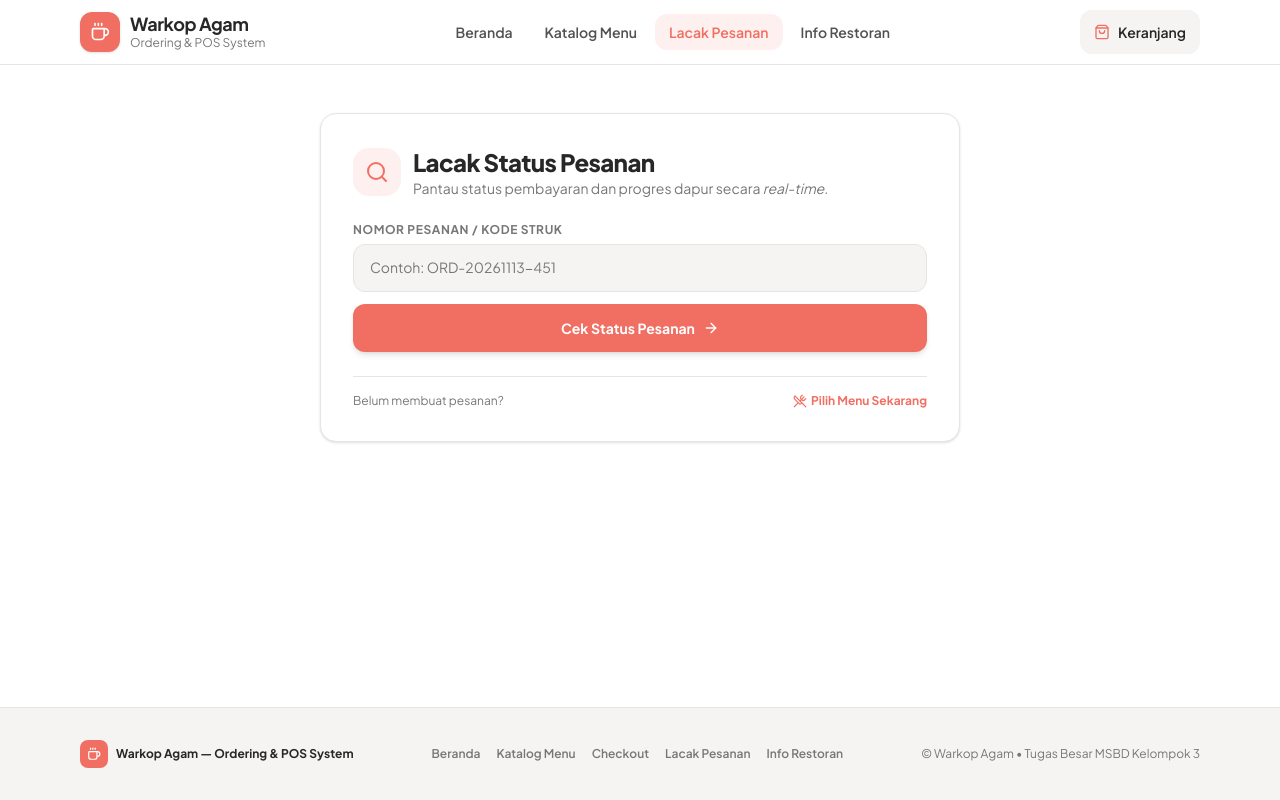
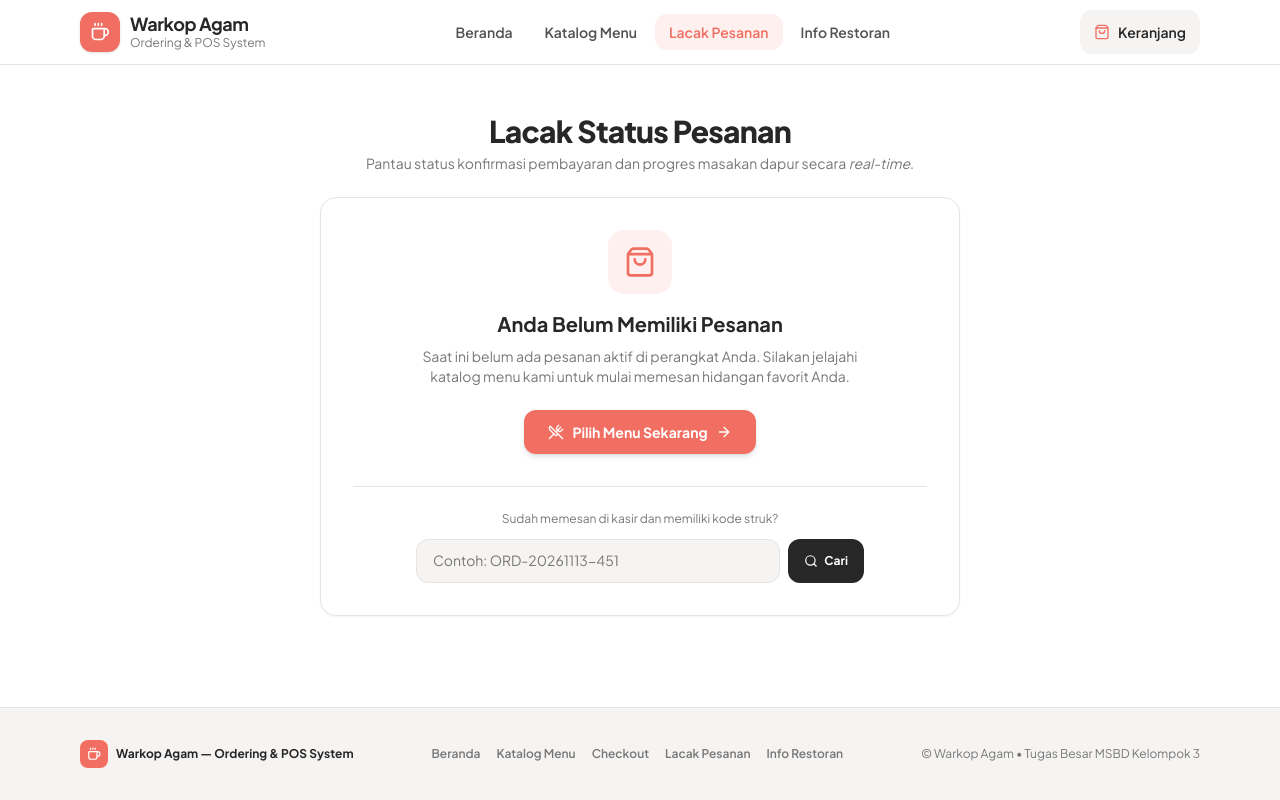
Before and after one commit to acumalaka-tzy/TUBES-MSBD-KELOMPOK-3, a Next.js app: page /lacak in a window 1280 px wide. Built offline with nearby package versions, Linux system fonts and the light colour scheme.

Commit message:
feat(lacak): perbarui UI lacak pesanan dengan state belum memiliki pesanan dan riwayat dinamis

```diff
--- a/src/app/lacak/page.tsx
+++ b/src/app/lacak/page.tsx
@@ -3,8 +3,21 @@
 import Link from "next/link";
 import { useEffect, useState } from "react";
 import { useRouter } from "next/navigation";
-import { ArrowRight, Clock, ReceiptText, Search, UtensilsCrossed } from "lucide-react";
-import { getRecentOrders, type RecentOrderSummary } from "@/lib/active-table";
+import {
+  ArrowRight,
+  Clock,
+  ReceiptText,
+  Search,
+  UtensilsCrossed,
+  ShoppingBag,
+  Trash2,
+  ChevronDown,
+} from "lucide-react";
+import {
+  getRecentOrders,
+  clearRecentOrders,
+  type RecentOrderSummary,
+} from "@/lib/active-table";
 import { formatRupiah } from "@/lib/utils";
 
 export default function LacakPage() {
@@ -12,81 +25,121 @@ export default function LacakPage() {
   const [orderNumber, setOrderNumber] = useState("");
   const [error, setError] = useState<string | null>(null);
   const [recentOrders, setRecentOrders] = useState<RecentOrderSummary[]>([]);
+  const [showSearchForm, setShowSearchForm] = useState(false);
+  const [mounted, setMounted] = useState(false);
 
   useEffect(() => {
-    queueMicrotask(() => {
+    setMounted(true);
     setRecentOrders(getRecentOrders());
-    });
   }, []);
 
   function submit(e: React.FormEvent) {
     e.preventDefault();
     const value = orderNumber.trim().toUpperCase();
     if (!/^ORD-\d{8}-\d{3,}$/.test(value)) {
-      setError("Format nomor pesanan tidak valid. Contoh: ORD-20261113-123");
+      setError("Format nomor pesanan tidak valid. Contoh: ORD-20261113-451");
       return;
     }
     setError(null);
     router.push(`/orders/${encodeURIComponent(value)}`);
   }
 
+  function handleClearHistory() {
+    clearRecentOrders();
+    setRecentOrders([]);
+  }
+
   return (
     <div className="mx-auto w-full max-w-2xl px-4 py-12">
-      <div className="rounded-2xl border border-border bg-white p-6 shadow-sm sm:p-8">
-        <div className="flex items-center gap-3">
-          <span className="flex h-12 w-12 items-center justify-center rounded-2xl bg-primary/10 text-primary">
-            <Search className="h-6 w-6" aria-hidden />
-          </span>
-          <div>
-            <h1 className="text-xl font-extrabold tracking-tight text-foreground sm:text-2xl">
+      {/* Header Halaman */}
+      <div className="mb-6 text-center">
+        <h1 className="text-2xl font-black tracking-tight text-foreground sm:text-3xl">
           Lacak Status Pesanan
         </h1>
-            <p className="text-xs text-muted-foreground sm:text-sm">
-              Pantau status pembayaran dan progres dapur secara <em>real-time</em>.
+        <p className="mt-1 text-sm text-muted-foreground">
+          Pantau status konfirmasi pembayaran dan progres masakan dapur secara <em>real-time</em>.
         </p>
       </div>
+
+      {mounted && recentOrders.length === 0 ? (
+        /* KONDISI 1: BELUM MEMILIKI PESANAN */
+        <div className="rounded-2xl border border-border bg-white p-8 text-center shadow-xs">
+          <div className="mx-auto mb-4 flex h-16 w-16 items-center justify-center rounded-2xl bg-primary/10 text-primary">
+            <ShoppingBag className="h-8 w-8" />
           </div>
 
-        <form onSubmit={submit} className="mt-6 space-y-3">
-          <div>
-            <label
-              htmlFor="order-number"
-              className="mb-1.5 block text-xs font-bold uppercase tracking-wider text-muted-foreground"
+          <h2 className="text-lg font-bold text-foreground sm:text-xl">
+            Anda Belum Memiliki Pesanan
+          </h2>
+          <p className="mx-auto mt-2 max-w-md text-xs text-muted-foreground sm:text-sm">
+            Saat ini belum ada pesanan aktif di perangkat Anda. Silakan jelajahi katalog menu kami untuk mulai memesan hidangan favorit Anda.
+          </p>
+
+          <div className="mt-6">
+            <Link
+              href="/menu"
+              className="inline-flex h-11 items-center gap-2 rounded-xl bg-primary px-6 text-xs sm:text-sm font-bold text-white shadow-md transition-all hover:bg-primary-hover"
             >
-              Nomor Pesanan / Kode Struk
-            </label>
+              <UtensilsCrossed className="h-4 w-4" />
+              <span>Pilih Menu Sekarang</span>
+              <ArrowRight className="h-4 w-4" />
+            </Link>
+          </div>
+
+          {/* Form Pencarian Manual (Bagi yang punya kode struk fisik) */}
+          <div className="mt-8 border-t border-border pt-6">
+            <p className="text-xs text-muted-foreground mb-3">
+              Sudah memesan di kasir dan memiliki kode struk?
+            </p>
+            <form onSubmit={submit} className="mx-auto max-w-md space-y-2.5">
+              <div className="flex gap-2">
                 <input
-              id="order-number"
+                  type="text"
                   value={orderNumber}
                   onChange={(e) => setOrderNumber(e.target.value)}
                   placeholder="Contoh: ORD-20261113-451"
                   autoComplete="off"
-              aria-invalid={!!error}
-              aria-describedby={error ? "order-number-error" : undefined}
-              className="h-12 w-full rounded-xl border border-border bg-secondary-bg px-4 font-mono text-sm font-bold uppercase outline-none placeholder:font-sans placeholder:font-normal placeholder:normal-case placeholder:text-muted-foreground focus:border-primary focus:ring-2 focus:ring-primary/20"
+                  className="h-11 flex-1 rounded-xl border border-border bg-secondary-bg px-4 font-mono text-xs sm:text-sm font-bold uppercase outline-none placeholder:font-sans placeholder:font-normal placeholder:normal-case placeholder:text-muted-foreground focus:border-primary focus:ring-2 focus:ring-primary/20"
                 />
+                <button
+                  type="submit"
+                  className="inline-flex h-11 items-center justify-center gap-1.5 rounded-xl bg-foreground px-4 text-xs font-bold text-white transition-colors hover:bg-foreground/90 shrink-0"
+                >
+                  <Search className="h-3.5 w-3.5" />
+                  <span>Cari</span>
+                </button>
               </div>
               {error && (
-            <p id="order-number-error" role="alert" className="text-xs font-semibold text-error">
+                <p role="alert" className="text-xs font-semibold text-destructive text-left">
                   {error}
                 </p>
               )}
+            </form>
+          </div>
+        </div>
+      ) : (
+        /* KONDISI 2: SUDAH MEMILIKI RIWAYAT PESANAN */
+        <div className="space-y-6">
+          <div className="rounded-2xl border border-border bg-white p-6 shadow-xs sm:p-7">
+            <div className="flex items-center justify-between pb-4 border-b border-border">
+              <div className="flex items-center gap-2">
+                <Clock className="h-4 w-4 text-primary" />
+                <h2 className="text-sm font-bold uppercase tracking-wider text-foreground">
+                  Riwayat Pesanan Anda ({recentOrders.length})
+                </h2>
+              </div>
               <button
-            type="submit"
-            className="inline-flex h-12 w-full items-center justify-center gap-2 rounded-xl bg-primary text-sm font-bold text-white shadow-md transition-colors hover:bg-primary-hover"
+                type="button"
+                onClick={handleClearHistory}
+                className="inline-flex items-center gap-1 text-xs text-muted-foreground hover:text-destructive transition-colors"
+                title="Hapus riwayat pesanan dari browser ini"
               >
-            <span>Cek Status Pesanan</span>
-            <ArrowRight className="h-4 w-4" aria-hidden />
+                <Trash2 className="h-3.5 w-3.5" />
+                <span>Hapus Riwayat</span>
               </button>
-        </form>
+            </div>
 
-        {recentOrders.length > 0 && (
-          <div className="mt-8 border-t border-border pt-6">
-            <h2 className="flex items-center gap-2 text-xs font-extrabold uppercase tracking-wider text-muted-foreground">
-              <Clock className="h-3.5 w-3.5 text-primary" aria-hidden />
-              Pesanan Terakhir di Perangkat Ini
-            </h2>
-            <div className="mt-3 space-y-2">
+            <div className="mt-4 space-y-3">
               {recentOrders.map((o) => (
                 <Link
                   key={o.orderNumber}
@@ -95,44 +148,88 @@ export default function LacakPage() {
                       ? `/orders/${o.orderNumber}?token=${encodeURIComponent(o.trackingToken)}`
                       : `/orders/${o.orderNumber}`
                   }
-                  className="flex items-center justify-between rounded-xl border border-border bg-secondary-bg/70 p-3.5 transition-all hover:border-primary hover:bg-white"
+                  className="group flex items-center justify-between rounded-xl border border-border bg-secondary-bg/60 p-4 transition-all hover:border-primary hover:bg-white hover:shadow-xs"
                 >
                   <div className="flex items-center gap-3">
-                    <span className="flex h-9 w-9 items-center justify-center rounded-xl bg-primary/10 text-primary">
-                      <ReceiptText className="h-4 w-4" aria-hidden />
+                    <span className="flex h-10 w-10 items-center justify-center rounded-xl bg-primary/10 text-primary group-hover:bg-primary group-hover:text-white transition-colors">
+                      <ReceiptText className="h-5 w-5" />
                     </span>
                     <div>
-                      <p className="font-mono text-sm font-extrabold text-foreground">
+                      <p className="font-mono text-sm font-black text-foreground">
                         {o.orderNumber}
                       </p>
-                      <p className="text-[11px] text-muted-foreground">
+                      <p className="text-xs text-muted-foreground mt-0.5">
                         {o.serviceType === "DINE_IN"
                           ? `Dine In${o.tableNumber ? ` • Meja ${o.tableNumber}` : ""}`
                           : "Takeaway (Bungkus)"}{" "}
-                        • {formatRupiah(o.totalAmount)}
+                        • <strong className="font-mono text-foreground font-semibold">{formatRupiah(o.totalAmount)}</strong>
                       </p>
                     </div>
                   </div>
-                  <span className="inline-flex items-center gap-1 text-xs font-bold text-primary">
-                    Lihat <ArrowRight className="h-3.5 w-3.5" aria-hidden />
+
+                  <span className="inline-flex items-center gap-1 text-xs font-bold text-primary group-hover:translate-x-0.5 transition-transform">
+                    <span>Lihat Status</span>
+                    <ArrowRight className="h-3.5 w-3.5" />
                   </span>
                 </Link>
               ))}
             </div>
-          </div>
-        )}
 
-        <div className="mt-6 flex items-center justify-between border-t border-border pt-4 text-xs text-muted-foreground">
-          <span>Belum membuat pesanan?</span>
+            <div className="mt-6 pt-4 border-t border-border flex items-center justify-between text-xs">
+              <span className="text-muted-foreground">Ingin memesan lagi?</span>
               <Link
                 href="/menu"
                 className="inline-flex items-center gap-1 font-bold text-primary hover:underline"
               >
-            <UtensilsCrossed className="h-3.5 w-3.5" aria-hidden />
-            Pilih Menu Sekarang
+                <UtensilsCrossed className="h-3.5 w-3.5" />
+                <span>Tambah Pesanan Baru</span>
               </Link>
             </div>
           </div>
+
+          {/* Opsi Tambahan: Cari Nomor Pesanan Lain */}
+          <div className="rounded-2xl border border-border bg-white p-5 shadow-xs">
+            <button
+              type="button"
+              onClick={() => setShowSearchForm(!showSearchForm)}
+              className="flex w-full items-center justify-between text-xs font-bold text-muted-foreground hover:text-foreground transition-colors"
+            >
+              <span className="flex items-center gap-2">
+                <Search className="h-3.5 w-3.5 text-primary" />
+                Lacak Pesanan Lain dengan Nomor Struk
+              </span>
+              <ChevronDown
+                className={`h-4 w-4 transition-transform ${showSearchForm ? "rotate-180" : ""}`}
+              />
+            </button>
+
+            {showSearchForm && (
+              <form onSubmit={submit} className="mt-4 pt-3 border-t border-border space-y-2.5">
+                <div className="flex gap-2">
+                  <input
+                    type="text"
+                    value={orderNumber}
+                    onChange={(e) => setOrderNumber(e.target.value)}
+                    placeholder="Contoh: ORD-20261113-451"
+                    className="h-11 flex-1 rounded-xl border border-border bg-secondary-bg px-4 font-mono text-xs sm:text-sm font-bold uppercase outline-none placeholder:font-sans placeholder:font-normal placeholder:normal-case placeholder:text-muted-foreground focus:border-primary focus:ring-2 focus:ring-primary/20"
+                  />
+                  <button
+                    type="submit"
+                    className="inline-flex h-11 items-center justify-center gap-1.5 rounded-xl bg-primary px-5 text-xs font-bold text-white transition-colors hover:bg-primary-hover shrink-0"
+                  >
+                    <span>Cari</span>
+                  </button>
+                </div>
+                {error && (
+                  <p role="alert" className="text-xs font-semibold text-destructive">
+                    {error}
+                  </p>
+                )}
+              </form>
+            )}
+          </div>
+        </div>
+      )}
     </div>
   );
 }
```
Also changed, not shown: src/lib/active-table.ts (+9 -0 lines). Lines whose indentation alone changed are shown as unchanged.
